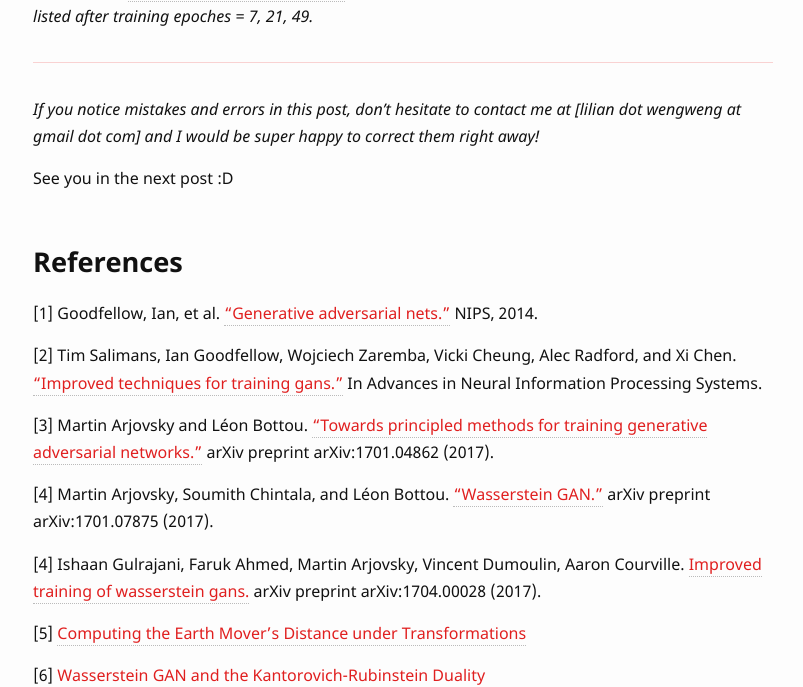
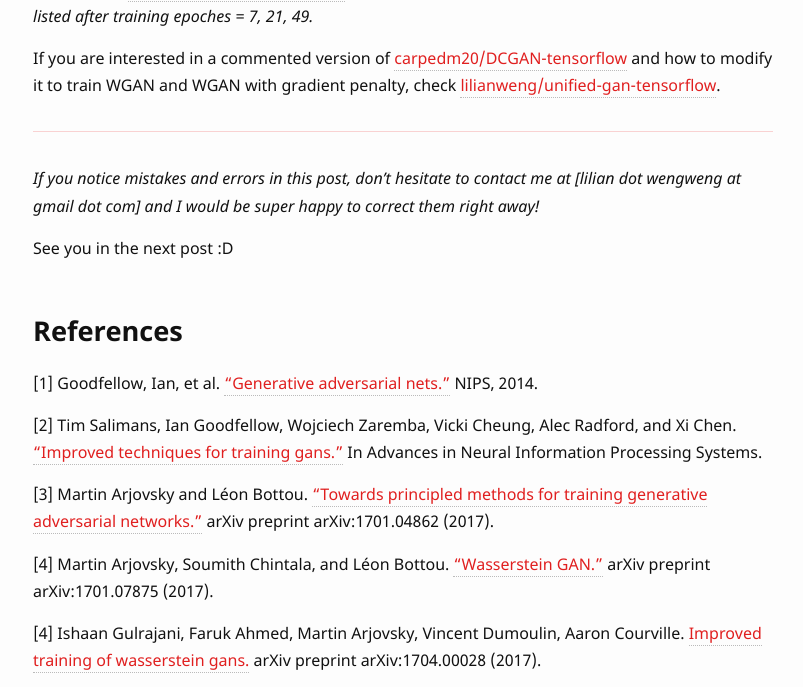
Before and after one commit to lilianweng/lil-log, a Jekyll site: the page built from _posts/2017-08-20-from-GAN-to-WGAN.md, in a window 1280 px wide and 900 px high, scrolled down 15893 px, cut to the strip 213-900 px from the top of the window. Shown: the whole strip, without its empty margins (237-1040 px from the left). Built offline with Jekyll 4.4.1, drawn with Linux system fonts in a browser that asks for light colours; formulas are drawn with MathJax 3.

Commit message:
add a link to lilianweng/unified-gan-tensorflow

```diff
--- a/_posts/2017-08-20-from-GAN-to-WGAN.md
+++ b/_posts/2017-08-20-from-GAN-to-WGAN.md
@@ -463,6 +463,7 @@ Unfortunately due to the tiny training data, the new pokemons only have rough sh
 {: class="center"}
 *Fig. 10. Train [carpedm20/DCGAN-tensorflow](https://github.com/carpedm20/DCGAN-tensorflow) on a set of Pokemon sprite images. The sample outputs are listed after training epoches = 7, 21, 49.*
 
+If you are interested in a commented version of [carpedm20/DCGAN-tensorflow](https://github.com/carpedm20/DCGAN-tensorflow) and how to modify it to train WGAN and WGAN with gradient penalty, check [lilianweng/unified-gan-tensorflow](https://github.com/lilianweng/unified-gan-tensorflow).
 
 ---
 
```
